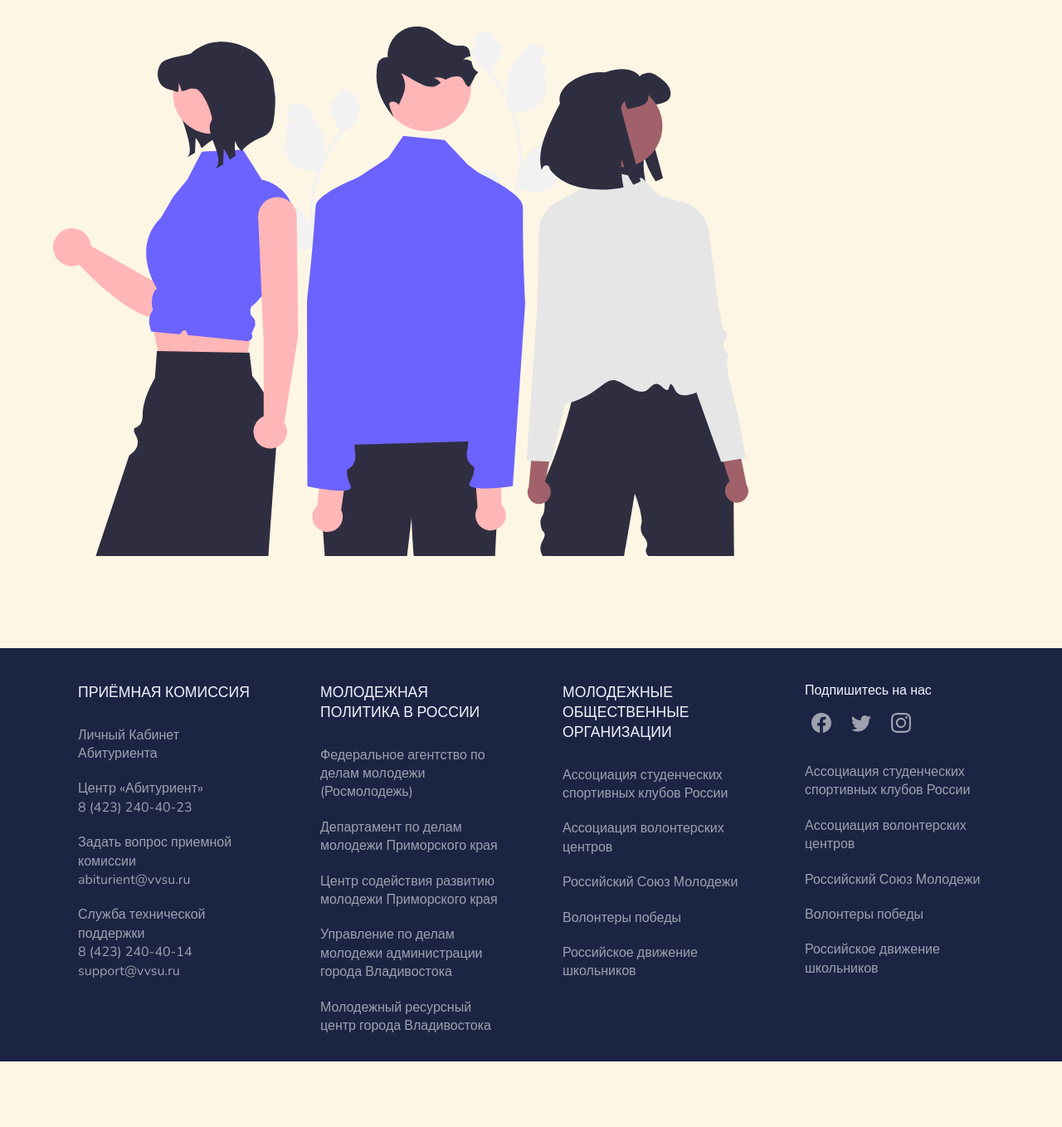
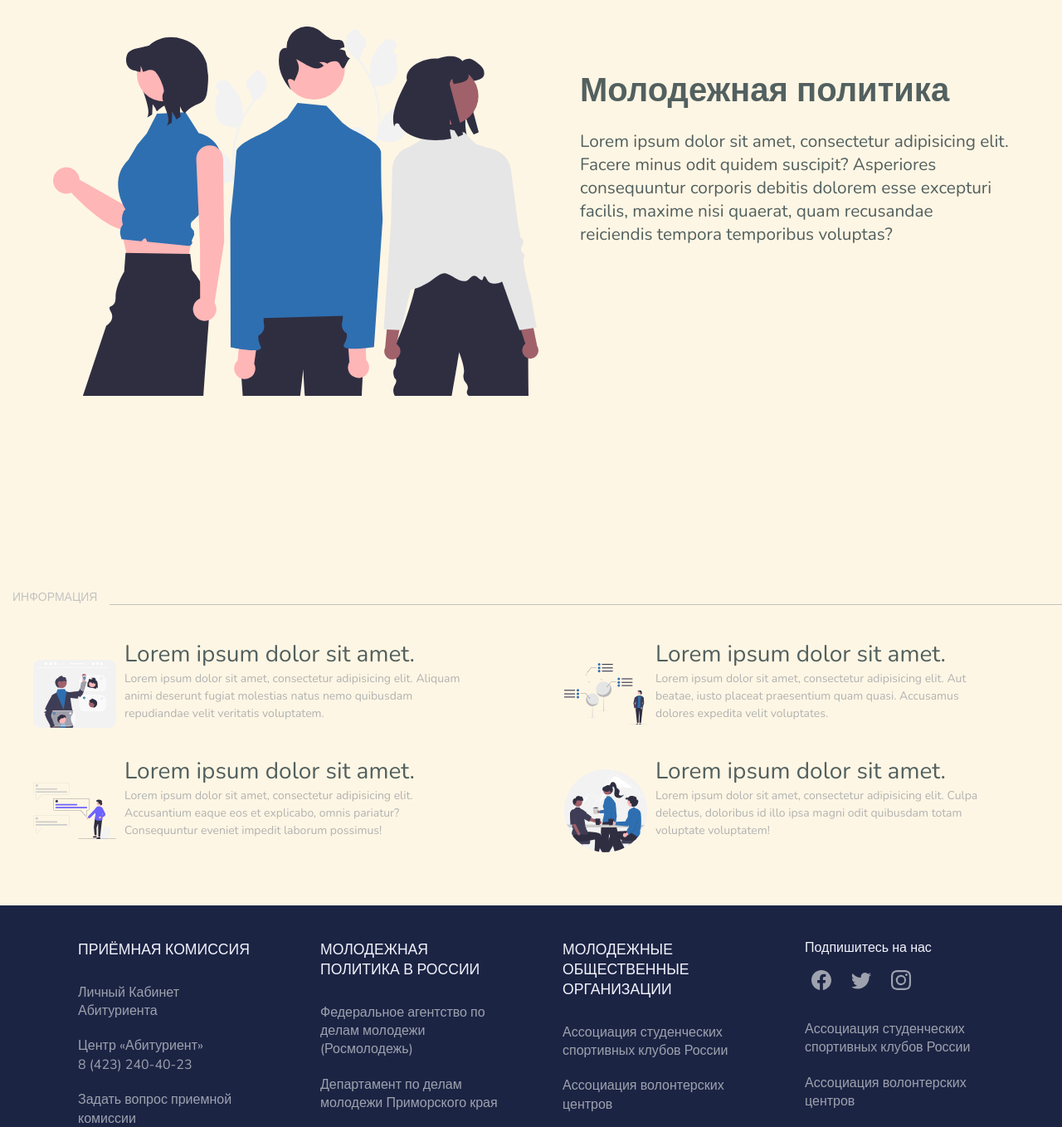
Before and after one commit to sofieremi/YMP-WEBSITE, a Django app: page / in a window 1280 px wide. Shown: the part 72-1430 px from the top of the page at 83% size. Before the commit the page ends 1351 px from the top, so only its background shows below. Run offline with Django 4.2, Linux system fonts and the light colour scheme.

Commit message:
news, profile, register (delet text), 123

```diff
--- a/core/views.py
+++ b/core/views.py
@@ -10,7 +10,7 @@ def register(request):
             new_user = user_form.save(commit=False)
             new_user.set_password(user_form.cleaned_data['password_1'])
             new_user.save()
-            return render(request, 'registration/login.html', {'new_user': new_user})
+            return render(request, 'profile.html', {'new_user': new_user})
         else:
             user_form = StudentRegistrationForm()
         return render(request, 'register.html', {'user_form': user_form})
--- a/static/mainstyle.css
+++ b/static/mainstyle.css
@@ -0,0 +1,135 @@
+.page {
+    padding-top: 40px;
+    padding-bottom: 40px;
+    position: relative;
+}
+
+.page-top {
+    border-top: 1px solid #C2C2C2;
+}
+
+.page h2 {
+    position: absolute;
+    top: -24px;
+    font-size: 14px;
+    font-weight: 300;
+    background-color: white;
+    padding: 5px 15px;
+    color: #C2C2C2;
+}
+
+.courses {
+    display: grid;
+    grid-template: 50% 50% / 50% 50%;
+}
+
+.courses-item {
+    display: flex;
+    justify-content: flex-start;
+    align-items: center;
+}
+
+.courses_img {
+    flex-basis: 150px;
+    text-align: center;
+}
+
+.courses_text {
+    flex-basis: calc(100% - 150px);
+}
+
+.courses h3 {
+    font-size: 28px;
+    font-weight: 400;
+}
+
+.courses p {
+    font-size: 14px;
+    color: #B2B2B2;
+    line-height: 1.5;
+}
+
+.svg {
+    width: 585px;
+    height: 446px;
+}
+
+.content {
+    display: grid;
+    grid-template-columns: 1fr 1fr;
+}
+
+.description {
+    padding-left: 50px;
+    padding-top: 50px;
+}
+
+
+.description h1 {
+    margin: 0;
+    font-size: 40px;
+
+}
+
+.description p {
+    padding-top: 20px;
+}
+
+
+.page {
+    padding-top: 40px;
+    padding-bottom: 40px;
+    position: relative;
+}
+
+.page-top {
+    border-top: 1px solid #C2C2C2;
+}
+
+.page h2 {
+    position: absolute;
+    top: -24px;
+    font-size: 14px;
+    font-weight: 300;
+    background-color: #fef6e4;
+    padding: 5px 15px;
+    color: #C2C2C2;
+}
+
+.courses {
+    display: grid;
+    grid-template: 50% 50% / 50% 50%;
+}
+
+.courses-item {
+    display: flex;
+    justify-content: flex-start;
+    align-items: center;
+}
+
+.courses_img {
+    padding-left: 40px;
+    flex-basis: 140px;
+    text-align: center;
+    /*width: 64px;*/
+    /*height: 64px;*/
+}
+
+.courses_text {
+    flex-basis: calc(100% - 220px);
+    /*width: 100px;*/
+    padding-left: 10px;
+    padding-bottom: 40px;
+}
+
+.courses h3 {
+    font-size: 28px;
+    font-weight: 400;
+}
+
+.courses p {
+
+    font-size: 14px;
+    color: #B2B2B2;
+    line-height: 1.5;
+}
--- a/templates/main.html
+++ b/templates/main.html
@@ -6,6 +6,7 @@
     <meta name="viewport" content="width=device-width, initial-scale=1.0">
     <title>ВГУЭС</title>
     <link rel="stylesheet" href="{% static 'base.css' %}">
+    <link rel="stylesheet" href="{% static 'mainstyle.css' %}">
 </head>
 <body>
 <header class="header" id="header">
@@ -55,8 +56,6 @@
                         <span class="nav__name">Новости</span>
                     </a>
                 <li>
-
-
                 <li class="nav__item">
                     <a href={% url 'profile' %} class="nav__link" id="profile_page">
                         <i class='bx bx-book-alt nav__icon'></i>
@@ -68,8 +67,57 @@
     </nav>
 </header>
 <section>
-    <img src="/static/images/people.svg" alt="">
+    <div class="content">
+        <div class="svg">
+            <img src="/static/images/people.svg" alt="">
+        </div>
+        <div class="description">
+            <h1>Молодежная политика</h1>
+            <p>Lorem ipsum dolor sit amet, consectetur adipisicing elit.
+                Facere minus odit quidem suscipit? Asperiores consequuntur
+                corporis debitis dolorem esse excepturi facilis, maxime nisi
+                quaerat, quam recusandae reiciendis tempora temporibus voluptas?
+            </p>
+            <br>
+            <a href="#" class="зарегистрироваться"></a>
+        </div>
+    </div>
 </section>
+<div class="page page-top">
+    <div class="wrap">
+        <h2>ИНФОРМАЦИЯ</h2>
+        <div class="courses">
+            <div class="courses-item">
+                <div class="courses_img"><img src="/static/images/1.svg" alt=""></div>
+                <div class="courses_text">
+                    <h3>Lorem ipsum dolor sit amet.</h3>
+                    <p>Lorem ipsum dolor sit amet, consectetur adipisicing elit. Aliquam animi deserunt fugiat molestias natus nemo quibusdam repudiandae velit veritatis voluptatem.</p>
+                </div>
+            </div>
+            <div class="courses-item">
+                <div class="courses_img"><img src="/static/images/2.svg" alt=""></div>
+                <div class="courses_text">
+                    <h3>Lorem ipsum dolor sit amet.</h3>
+                    <p>Lorem ipsum dolor sit amet, consectetur adipisicing elit. Aut beatae, iusto placeat praesentium quam quasi. Accusamus dolores expedita velit voluptates.</p>
+                </div>
+            </div>
+            <div class="courses-item">
+                <div class="courses_img"><img src="/static/images/3.svg" alt=""></div>
+                <div class="courses_text">
+                    <h3>Lorem ipsum dolor sit amet.</h3>
+                    <p>Lorem ipsum dolor sit amet, consectetur adipisicing elit. Accusantium eaque eos et explicabo, omnis pariatur? Consequuntur eveniet impedit laborum possimus!</p>
+                </div>
+            </div>
+            <div class="courses-item">
+                <div class="courses_img"><img src="/static/images/4.svg" alt=""></div>
+                <div class="courses_text">
+                    <h3>Lorem ipsum dolor sit amet.</h3>
+                    <p>Lorem ipsum dolor sit amet, consectetur adipisicing elit. Culpa delectus, doloribus id illo ipsa magni odit quibusdam totam voluptate voluptatem!</p>
+                </div>
+            </div>
+        </div>
+    </div>
+</div>
 <footer class="footer" id="footer">
 
   <span class="col">
```
Also changed, not shown: db.sqlite3, static/images/1.svg (added), static/images/2.svg (added), static/images/3.svg (added), static/images/4.svg (added), static/images/people.svg.
